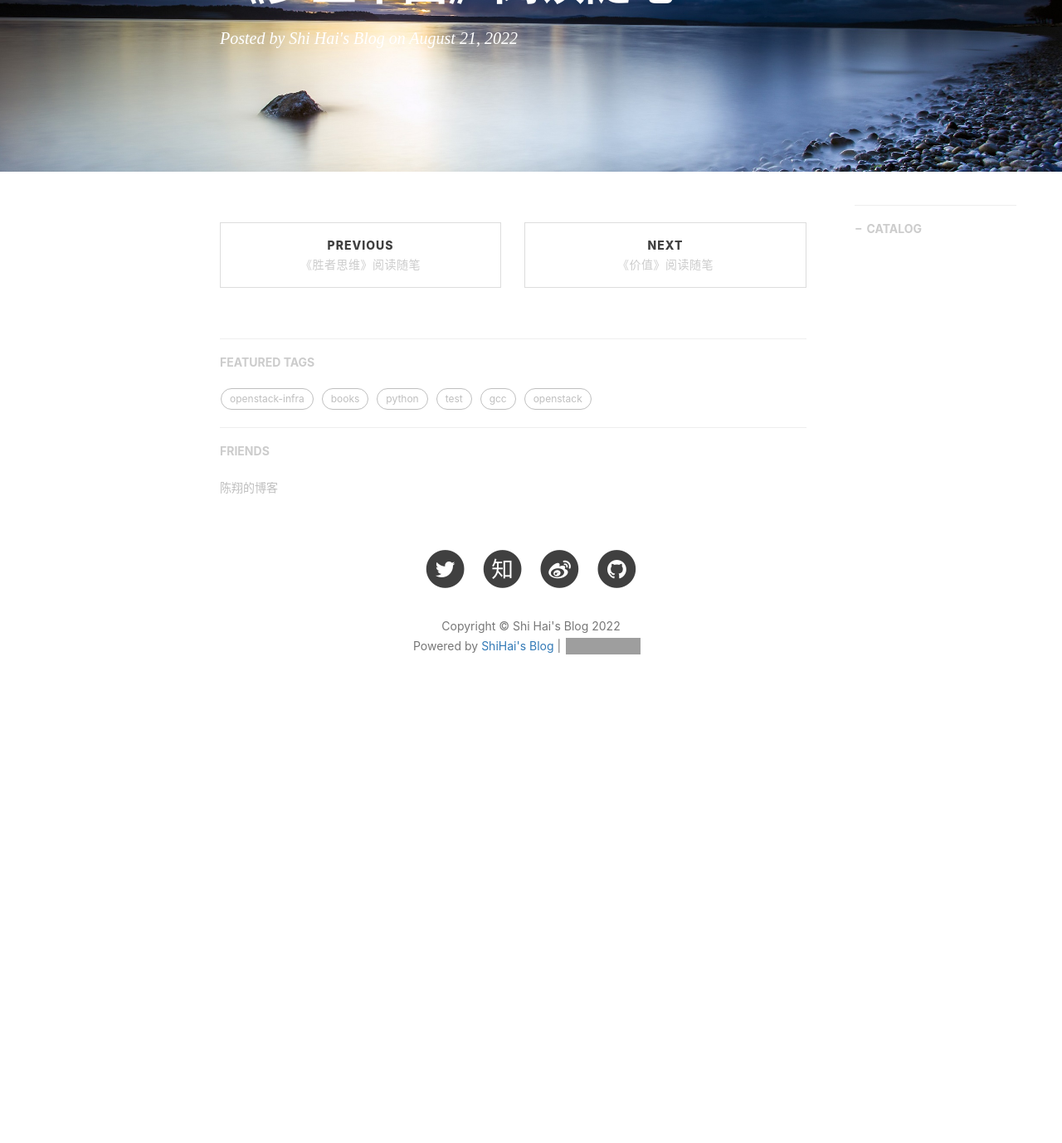
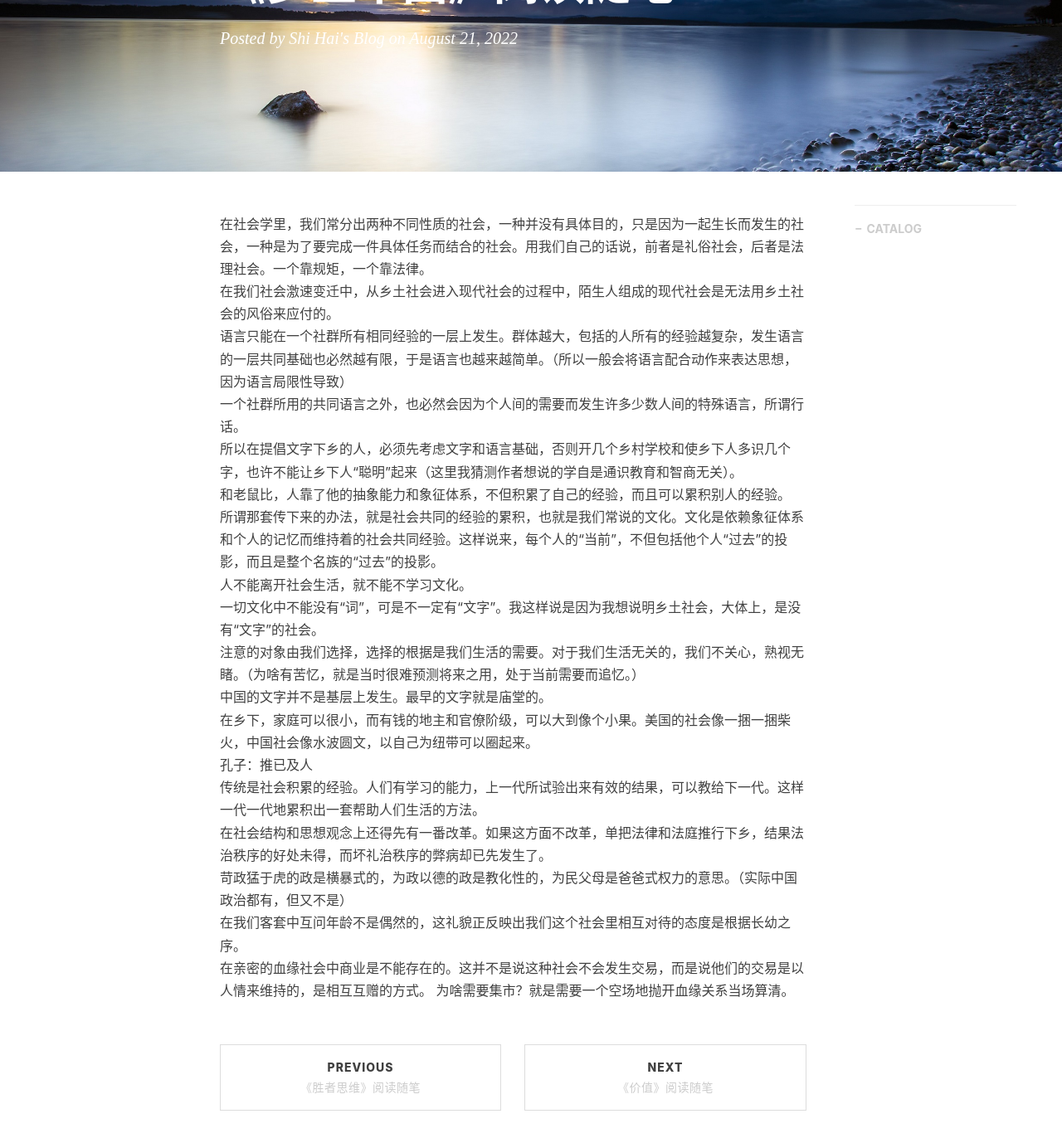
Before and after one commit to shihai1991/shihai1991.github.io, a Jekyll site: the page built from _posts/2022-08-21-乡土中国.md, in a window 1280 px wide and 1400 px high, scrolled down 250 px. Shown: the top 1378 px of the window at 83% size. Built offline with Jekyll 4.4.1, drawn with Linux system fonts in a browser that asks for light colours; nearby versions of some CDN libraries; comment, search, counter and statistics services are not loaded; before the commit the page ends 1133 px from its top, so only the background shows below that; grey boxes are pictures that could not be loaded.

Commit message:
Update 2022-08-21-乡土中国.md

```diff
--- a/_posts/2022-08-21-乡土中国.md
+++ b/_posts/2022-08-21-乡土中国.md
@@ -8,3 +8,22 @@ tags:
   - books
 time: '2022.08.21 21:01:00'
 ---
+在社会学里，我们常分出两种不同性质的社会，一种并没有具体目的，只是因为一起生长而发生的社会，一种是为了要完成一件具体任务而结合的社会。用我们自己的话说，前者是礼俗社会，后者是法理社会。一个靠规矩，一个靠法律。
+在我们社会激速变迁中，从乡土社会进入现代社会的过程中，陌生人组成的现代社会是无法用乡土社会的风俗来应付的。
+语言只能在一个社群所有相同经验的一层上发生。群体越大，包括的人所有的经验越复杂，发生语言的一层共同基础也必然越有限，于是语言也越来越简单。（所以一般会将语言配合动作来表达思想，因为语言局限性导致）
+一个社群所用的共同语言之外，也必然会因为个人间的需要而发生许多少数人间的特殊语言，所谓行话。
+所以在提倡文字下乡的人，必须先考虑文字和语言基础，否则开几个乡村学校和使乡下人多识几个字，也许不能让乡下人“聪明”起来（这里我猜测作者想说的学自是通识教育和智商无关）。
+和老鼠比，人靠了他的抽象能力和象征体系，不但积累了自己的经验，而且可以累积别人的经验。
+所谓那套传下来的办法，就是社会共同的经验的累积，也就是我们常说的文化。文化是依赖象征体系和个人的记忆而维持着的社会共同经验。这样说来，每个人的“当前”，不但包括他个人“过去”的投影，而且是整个名族的“过去”的投影。
+人不能离开社会生活，就不能不学习文化。
+一切文化中不能没有“词”，可是不一定有“文字”。我这样说是因为我想说明乡土社会，大体上，是没有“文字”的社会。
+注意的对象由我们选择，选择的根据是我们生活的需要。对于我们生活无关的，我们不关心，熟视无睹。（为啥有苦忆，就是当时很难预测将来之用，处于当前需要而追忆。）
+中国的文字并不是基层上发生。最早的文字就是庙堂的。
+在乡下，家庭可以很小，而有钱的地主和官僚阶级，可以大到像个小果。美国的社会像一捆一捆柴火，中国社会像水波圆文，以自己为纽带可以圈起来。
+孔子：推已及人
+传统是社会积累的经验。人们有学习的能力，上一代所试验出来有效的结果，可以教给下一代。这样一代一代地累积出一套帮助人们生活的方法。
+在社会结构和思想观念上还得先有一番改革。如果这方面不改革，单把法律和法庭推行下乡，结果法治秩序的好处未得，而坏礼治秩序的弊病却已先发生了。
+苛政猛于虎的政是横暴式的，为政以德的政是教化性的，为民父母是爸爸式权力的意思。（实际中国政治都有，但又不是）
+在我们客套中互问年龄不是偶然的，这礼貌正反映出我们这个社会里相互对待的态度是根据长幼之序。
+在亲密的血缘社会中商业是不能存在的。这并不是说这种社会不会发生交易，而是说他们的交易是以人情来维持的，是相互互赠的方式。
+为啥需要集市？就是需要一个空场地抛开血缘关系当场算清。
```
